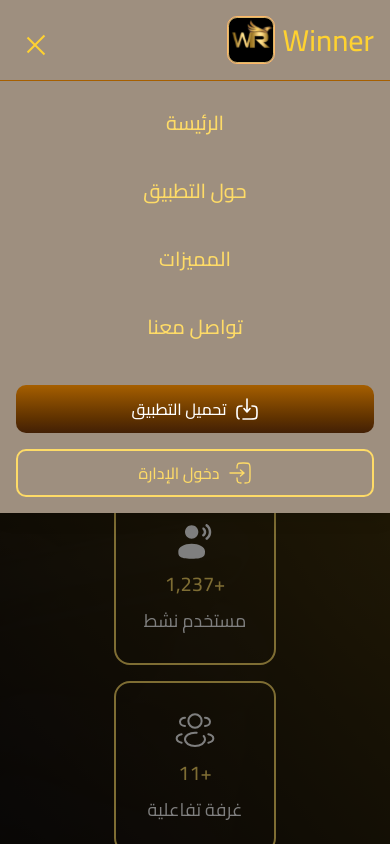
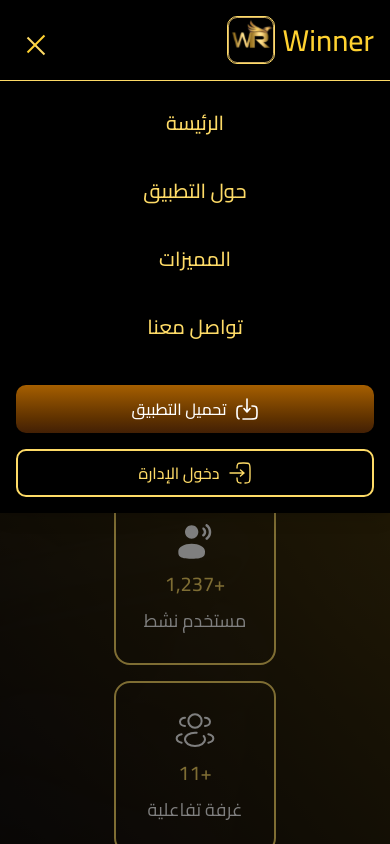
Before and after one commit to odaibishr/winner-app, a React (Vite) app: page / in a window 390 px wide. Both pictures are taken after a click on the button 36 px from the left and 40 px from the top of the page. Shown: the top 844 px of the page. Built offline with nearby package versions, Linux system fonts and the light colour scheme.

Commit message:
recolor navbar

```diff
--- a/src/components/Navbar.jsx
+++ b/src/components/Navbar.jsx
@@ -103,14 +103,14 @@ const Navbar = () => {
 
 				{/* Navbar Mobile */}
 				<div
-					className={`lg:hidden fixed top-0 left-0 right-0 bg-[#9E8F7F] shadow-lg transition-all duration-300 ease-in-out z-50 ${
+					className={`lg:hidden fixed top-0 left-0 right-0 bg-black shadow-lg transition-all duration-300 ease-in-out z-50 ${
 						isMenuOpen
 							? "opacity-100 visible translate-y-0"
 							: "opacity-0 invisible -translate-y-full"
 					}`}
 				>
 					{/*  Logo Mobile */}
-					<div className="flex justify-between items-center p-4 border-b border-yellow-700">
+					<div className="flex justify-between items-center p-4 border-b border-primary">
 						<Link
 							to="/"
 							className="w-[120px] h-12 flex items-center gap-2 group transition-all duration-300 ease-in-out cursor-pointer"
@@ -118,7 +118,7 @@ const Navbar = () => {
 						>
 							<div className="text-amber-300 text-3xl font-medium">Winner</div>
 							<img
-								className="w-12 h-12 rounded-[10px] border border-orange-300"
+								className="w-12 h-12 rounded-[10px] border border-primary"
 								src="./logo.svg"
 								alt="logo"
 							/>
@@ -128,7 +128,7 @@ const Navbar = () => {
 							className="flex flex-col justify-center items-center w-10 h-10 space-y-1"
 							onClick={toggleMenu}
 						>
-							<span className="block w-6 h-0.5 bg-amber-300 rotate-45 translate-y-1.5"></span>
+							<span className="block w-6 h-0.5 bg-primary rotate-45 translate-y-1.5"></span>
 							{/* <span className="block w-6 h-0.5 bg-amber-300 -rotate-45 -translate-y-1.5"></span> */}
 						</button>
 					</div>
@@ -139,7 +139,7 @@ const Navbar = () => {
 							<Link
 								key={index}
 								to={item.link}
-								className="text-primary text-xl font-medium py-3 px-4 hover:bg-yellow-700 hover:text-white rounded-[8px] transition-all duration-300 text-center"
+								className="text-primary text-xl font-medium py-3 px-4 hover:bg-primary hover:text-black rounded-[8px] transition-all duration-300 text-center"
 								onClick={() => setIsMenuOpen(false)}
 							>
 								{item.name}
```
